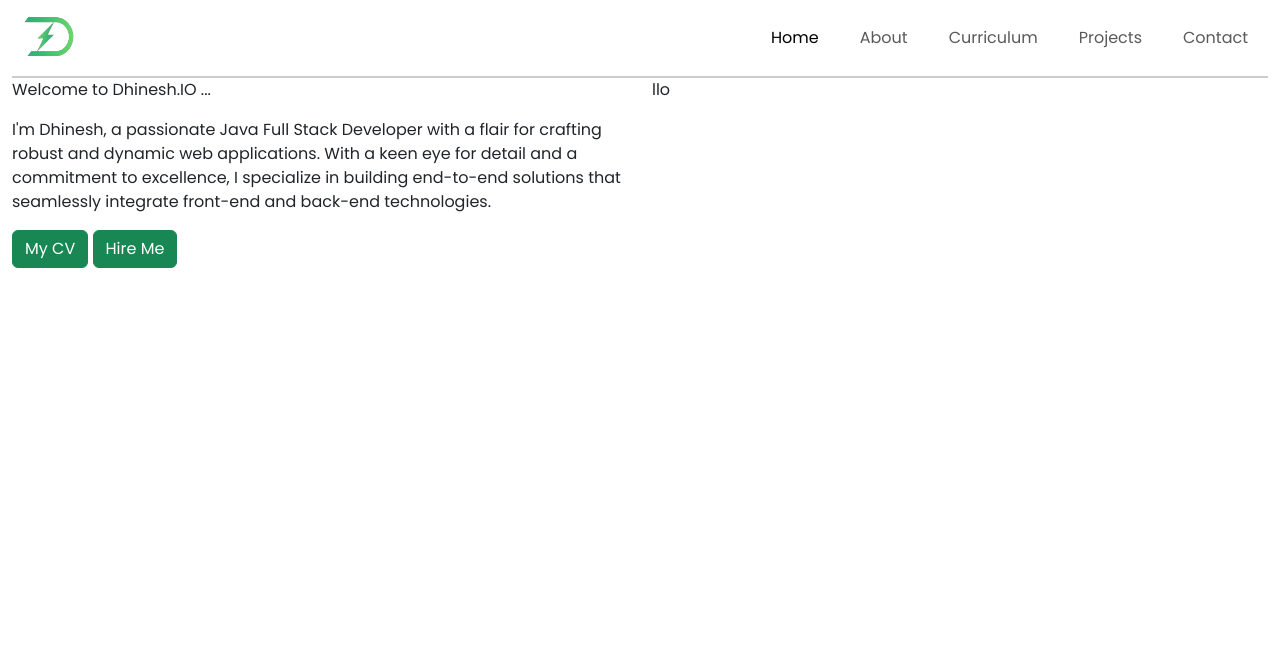
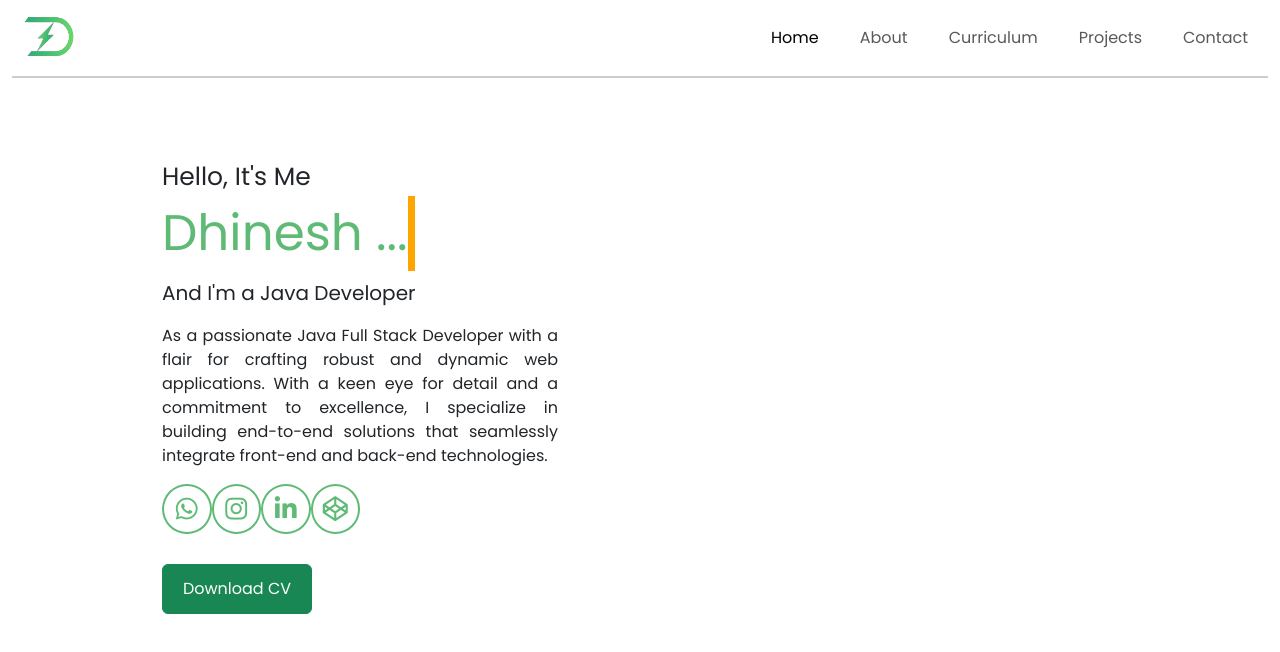
Before and after one commit to dhineshio/dhinesh_portfolio, a website: page index.html in a window 1280 px wide. Drawn offline with nearby package versions, Linux system fonts and the light colour scheme.

Commit message:
Header Section & Button animation Desgin

```diff
--- a/Assets/scss/_animatons.scss
+++ b/Assets/scss/_animatons.scss
@@ -8,3 +8,23 @@
     width: 80%;
   }
 }
+/* Keyframes for typing animation */
+@keyframes typing {
+  from {
+    width: 0;
+  }
+  to {
+    width: 63%;
+  }
+}
+
+/* Blinking cursor animation */
+@keyframes blink-caret {
+  from,
+  to {
+    border-color: transparent;
+  }
+  50% {
+    border-color: orange;
+  }
+}
--- a/Assets/scss/main.scss
+++ b/Assets/scss/main.scss
@@ -63,6 +63,98 @@ nav {
 //NAV SECTION - END
 
 //HEADER SECTION
+
+@media (max-width: 992px) {
+  .header-box-1 {
+    padding-left: 20px;
+    height: 100%;
+    order: 2;
+    padding-top: 50px;
+
+    .box-3 {
+      width: 75%;
+    }
+  }
+}
+@media (min-width: 992px) {
+  .header-box-1 {
+    padding-left: 150px;
+    height: 90vh;
+    padding-top: 80px;
+    .box-3 {
+      width: 50%;
+    }
+  }
+}
+header {
+  align-items: center;
+}
 .header-box-1 {
-  height: 90vh;
+  .box-1 {
+    .header-text-1 {
+      font-size: 25px;
+    }
+    .header-text-2 {
+      display: inline-block;
+      color: $primary-color;
+      font-size: 50px;
+      overflow: hidden;
+      border-right: 0.15em solid orange;
+      white-space: nowrap;
+      margin: 0 auto;
+      animation: typing 2s steps(40, end), blink-caret 0.75s step-end infinite;
+    }
+    .header-text-3 {
+      font-size: 20px;
+    }
+  }
+  .box-2 {
+    text-align: justify;
+  }
+  .box-3 {
+    display: flex;
+    // background: red;
+    justify-content: space-between;
+    .header-icon {
+      width: 50px;
+      height: 50px;
+      text-align: center;
+      border: 2px solid $primary-color;
+      border-radius: 50%;
+      padding: 5px;
+      font-size: 25px;
+      color: $primary-color;
+    }
+  }
+  .box-4 {
+    margin-top: 30px;
+    .header-btn {
+      width: 150px;
+      height: 50px;
+      transition: all 0.2s linear 0s;
+      position: relative;
+      display: flex;
+      align-items: center;
+      justify-content: center;
+      overflow: hidden;
+
+      &:hover .text {
+        transform: translateX(-150%);
+      }
+      &:hover .icon {
+        transform: translateX(-300%);
+        display: block;
+      }
+
+      .text {
+        transition: 0.5s;
+        display: block;
+      }
+
+      .icon {
+        transition: 0.5s;
+        display: none;
+      }
+    }
+  }
 }
--- a/index.html
+++ b/index.html
@@ -6,6 +6,13 @@
     <title>Dhinesh:Portfolio</title>
     <!-- CSS -->
     <link rel="stylesheet" href="./Assets/css/main.css" />
+    <link
+      rel="stylesheet"
+      href="https://cdnjs.cloudflare.com/ajax/libs/font-awesome/6.5.1/css/all.min.css"
+      integrity="sha512-DTOQO9RWCH3ppGqcWaEA1BIZOC6xxalwEsw9c2QQeAIftl+Vegovlnee1c9QX4TctnWMn13TZye+giMm8e2LwA=="
+      crossorigin="anonymous"
+      referrerpolicy="no-referrer"
+    />
   </head>
   <body>
     <div class="container-fluid">
@@ -49,22 +56,42 @@
       </nav>
       <!-- NAV SECTION END -->
       <!-- HEADER SECTION START -->
-      <header class="row">
+      <header class="container row">
         <div class="col-md-6 col-sm-12 header-box-1">
-          <p class="heading-primary">Welcome to Dhinesh.IO ...</p>
-          <p class="heading-secondary">
-            I'm Dhinesh, a passionate Java Full Stack Developer with a flair for
-            crafting robust and dynamic web applications. With a keen eye for
-            detail and a commitment to excellence, I specialize in building
-            end-to-end solutions that seamlessly integrate front-end and
-            back-end technologies.
+          <p class="box-1">
+            <span class="header-text-1">Hello, It's Me</span><br />
+            <span class="header-text-2">Dhinesh ...</span><br />
+            <span class="header-text-3">And I'm a Java Developer</span>
           </p>
-          <div>
-            <a href="#" class="btn btn-success">My CV</a>
-            <a href="#" class="btn btn-success">Hire Me</a>
+          <p class="box-2">
+            As a passionate Java Full Stack Developer with a flair for crafting
+            robust and dynamic web applications. With a keen eye for detail and
+            a commitment to excellence, I specialize in building end-to-end
+            solutions that seamlessly integrate front-end and back-end
+            technologies.
+          </p>
+          <div class="box-3">
+            <a href="#" class="header-icon header-icon-1">
+              <i class="fa-brands fa-whatsapp"></i
+            ></a>
+            <a href="#" class="header-icon header-icon-2">
+              <i class="fa-brands fa-instagram"></i
+            ></a>
+            <a href="#" class="header-icon header-icon-3"
+              ><i class="fa-brands fa-linkedin-in"></i
+            ></a>
+            <a href="#" class="header-icon header-icon-4"
+              ><i class="fa-brands fa-codepen"></i
+            ></a>
+          </div>
+          <div class="box-4">
+            <a href="#" class="header-btn btn btn-success">
+              <span class="text">Download CV</span>
+              <span class="icon"><i class="fa-solid fa-download"></i></span>
+            </a>
           </div>
         </div>
-        <div class="col-md-6 col-sm-12 header-box-2">llo</div>
+        <div class="col-md-6 col-sm-12 header-box-2"></div>
       </header>
       <!-- HEADER SECTION END -->
     </div>
```
Also changed, not shown: Assets/css/main.css, 1 other file.
